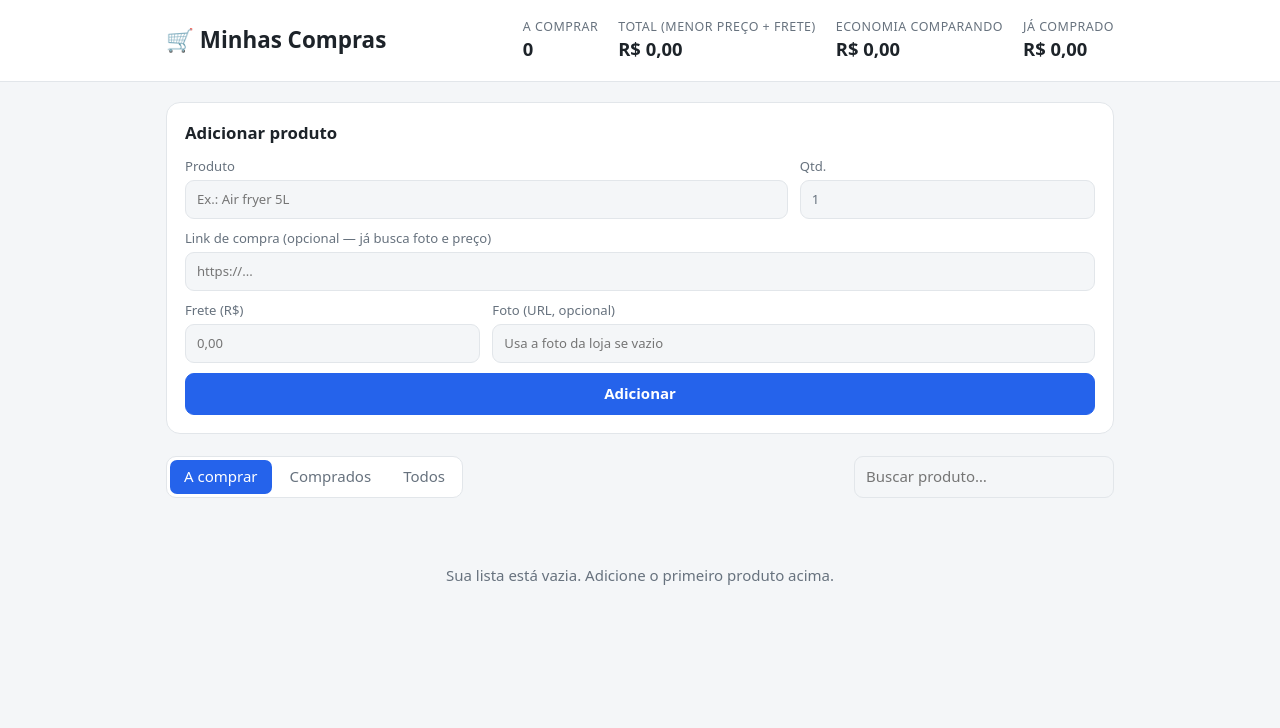
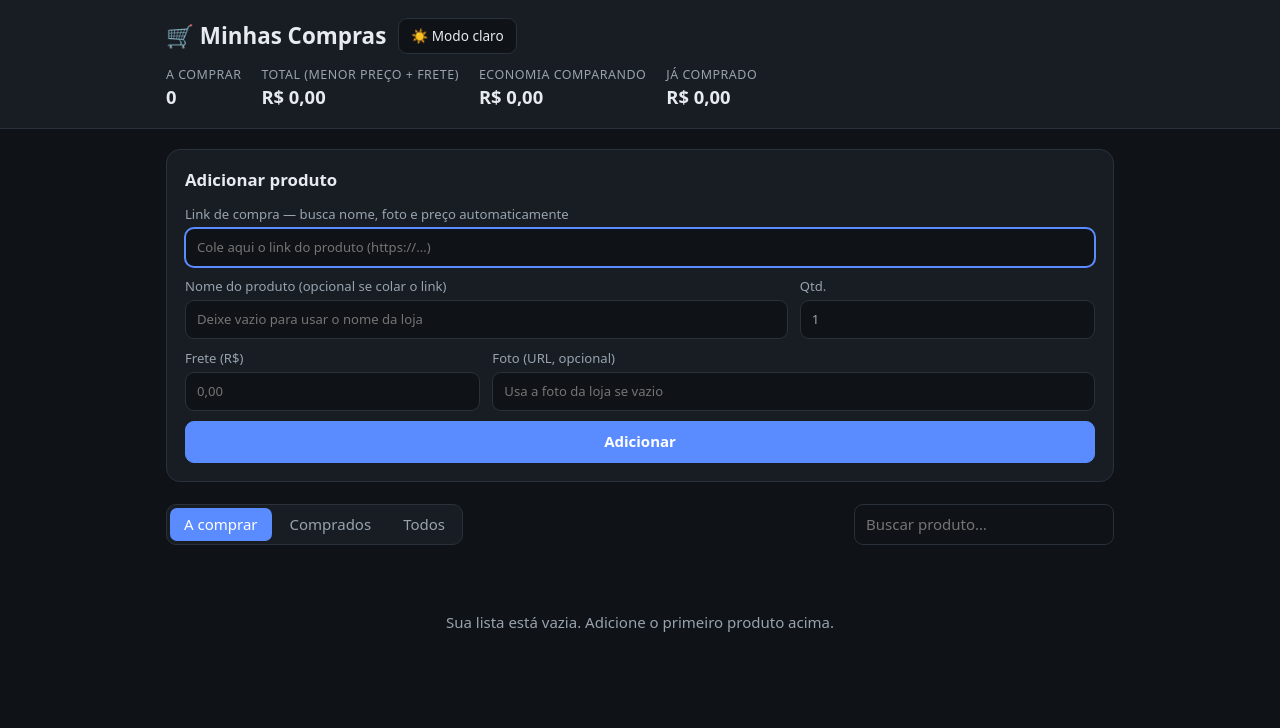
Before and after one commit to iigorrios/compras-online, a Flask app: page / in a window 1280 px wide. Shown: the top 728 px of the page. Run offline with Flask 3, Linux system fonts and the light colour scheme; data that the repository does not hold is empty; some libraries are stand-ins or nearby versions.

Commit message:
Nome do produto opcional (lido do link) e modo escuro
- Ao colar só o link, o produto é criado com nome, foto e preço da loja
- Tema escuro por padrão, com botão para alternar (salvo no navegador)

Co-Authored-By: Claude Opus 5.5 <noreply@anthropic.com>
Claude-Session: https://claude.ai/code/session_01KSXDCWFENJEiXR6M8kzbjv

```diff
--- a/app.py
+++ b/app.py
@@ -113,19 +113,38 @@ def listar_produtos():
 
 @app.post("/api/produtos")
 def criar_produto():
+    """Cria um produto. Se vier um link, o nome/foto/preço são lidos da loja
+    (o nome digitado, se houver, tem prioridade)."""
     dados = request.get_json(force=True)
     nome = (dados.get("nome") or "").strip()
-    if not nome:
-        return jsonify(erro="Informe o nome do produto."), 400
+    url = (dados.get("url") or "").strip()
+    if url and not url.startswith(("http://", "https://")):
+        return jsonify(erro="Informe um link começando com http:// ou https://"), 400
+    if not nome and not url:
+        return jsonify(erro="Informe o nome do produto ou cole um link de compra."), 400
+
+    info, aviso = None, None
+    if url:
+        info = scraper.extrair(url)
+        aviso = info["erro"]
+        nome = nome or info["nome"]
+        if not nome:
+            return jsonify(erro="Não consegui ler o nome do produto nesse link — digite o nome."), 400
+
     produto = Produto(
-        nome=nome,
+        nome=nome[:200],
         foto_url=(dados.get("foto_url") or "").strip() or None,
         observacao=(dados.get("observacao") or "").strip() or None,
         quantidade=int(dados.get("quantidade") or 1),
     )
     db.session.add(produto)
+    if info:
+        db.session.add(Link(
+            produto=produto, url=url, loja=info["loja"], preco=info["preco"],
+            frete=_num(dados.get("frete")), imagem=info["imagem"],
+        ))
     db.session.commit()
-    return jsonify(produto.to_dict()), 201
+    return jsonify(produto=produto.to_dict(), aviso=aviso), 201
 
 
 @app.patch("/api/produtos/<int:pid>")
--- a/static/app.js
+++ b/static/app.js
@@ -191,17 +191,17 @@ $("#form-produto").onsubmit = async (ev) => {
   const form = ev.target;
   const btn = $("button", form);
   const dados = Object.fromEntries(new FormData(form));
+  if (!dados.nome.trim() && !dados.url.trim()) {
+    toast("Cole um link de compra ou digite o nome do produto.");
+    return;
+  }
   btn.disabled = true; btn.textContent = dados.url ? "Buscando dados da loja…" : "Salvando…";
   try {
-    let produto = await api("POST", "/api/produtos", dados);
-    if (dados.url) {
-      const r = await api("POST", `/api/produtos/${produto.id}/links`, { url: dados.url, frete: dados.frete });
-      if (r.aviso) toast(r.aviso);
-      produto = r.produto;
-    }
+    const r = await api("POST", "/api/produtos", dados);
+    if (r.aviso) toast(r.aviso);
     form.reset();
     if (filtro === "comprados") setFiltro("pendentes");
-    substituir(produto);
+    substituir(r.produto);
   } catch (e) { toast(e.message); }
   btn.disabled = false; btn.textContent = "Adicionar";
 };
@@ -214,4 +214,15 @@ function setFiltro(f) {
 for (const b of document.querySelectorAll("#abas button")) b.onclick = () => setFiltro(b.dataset.filtro);
 $("#busca").oninput = (e) => { busca = e.target.value; render(); };
 
+// ---- tema claro/escuro (padrão: escuro; a escolha fica salva no navegador)
+function aplicarTema(tema) {
+  document.documentElement.dataset.theme = tema;
+  const btn = $("#tema");
+  btn.textContent = tema === "dark" ? "☀️ Modo claro" : "🌙 Modo escuro";
+  try { localStorage.setItem("tema", tema); } catch {}
+}
+$("#tema").onclick = () =>
+  aplicarTema(document.documentElement.dataset.theme === "dark" ? "light" : "dark");
+aplicarTema(document.documentElement.dataset.theme || "dark");
+
 carregar().catch((e) => toast(e.message));
--- a/static/style.css
+++ b/static/style.css
@@ -10,12 +10,11 @@
   --perigo: #c2410c;
   --raio: 14px;
 }
-@media (prefers-color-scheme: dark) {
-  :root {
-    --bg: #111418; --card: #1a1f25; --texto: #e7ebef; --suave: #98a3ae;
-    --borda: #2b323a; --primaria: #5b8cff; --verde: #4ade80; --verde-bg: #15301f;
-    --perigo: #fb923c;
-  }
+:root[data-theme="dark"] {
+  --bg: #0f1216; --card: #181d23; --texto: #e7ebef; --suave: #98a3ae;
+  --borda: #29313a; --primaria: #5b8cff; --verde: #4ade80; --verde-bg: #142c1d;
+  --perigo: #fb923c;
+  color-scheme: dark;
 }
 * { box-sizing: border-box; }
 body {
@@ -100,7 +99,10 @@ input:focus { outline: 2px solid var(--primaria); outline-offset: -1px; }
 .ofertas .loja a { color: var(--primaria); font-weight: 600; text-decoration: none; }
 .ofertas .loja a:hover { text-decoration: underline; }
 .selo { display: inline-block; background: var(--verde); color: #fff; font-size: .7rem; font-weight: 700; border-radius: 99px; padding: 1px 8px; margin-left: 6px; }
-@media (prefers-color-scheme: dark) { .selo { color: #0b1a10; } }
+[data-theme="dark"] .selo { color: #0b1a10; }
+.marca { display: flex; align-items: center; gap: 12px; }
+.foto.vazia { background: var(--bg); }
+.tema { font-size: .85rem; padding: 7px 12px; }
 .acoes-link { white-space: nowrap; text-align: right; }
 .sem-ofertas { color: var(--suave); font-size: .88rem; }
 
--- a/templates/index.html
+++ b/templates/index.html
@@ -1,6 +1,7 @@
 <!doctype html>
-<html lang="pt-BR">
+<html lang="pt-BR" data-theme="dark">
 <head>
+  <script>try{document.documentElement.dataset.theme=localStorage.getItem("tema")||"dark"}catch(e){}</script>
   <meta charset="utf-8">
   <meta name="viewport" content="width=device-width, initial-scale=1">
   <title>Minhas Compras</title>
@@ -9,7 +10,10 @@
 <body>
   <header class="topo">
     <div class="wrap">
-      <h1>🛒 Minhas Compras</h1>
+      <div class="marca">
+        <h1>🛒 Minhas Compras</h1>
+        <button id="tema" class="btn tema" type="button"></button>
+      </div>
       <div class="resumo" id="resumo"></div>
     </div>
   </header>
@@ -18,14 +22,14 @@
     <section class="card novo">
       <h2>Adicionar produto</h2>
       <form id="form-produto" class="grid-form">
-        <label class="span2">Produto
-          <input name="nome" required placeholder="Ex.: Air fryer 5L">
+        <label class="span3">Link de compra — busca nome, foto e preço automaticamente
+          <input name="url" type="url" placeholder="Cole aqui o link do produto (https://...)" autofocus>
+        </label>
+        <label class="span2">Nome do produto (opcional se colar o link)
+          <input name="nome" placeholder="Deixe vazio para usar o nome da loja">
         </label>
         <label>Qtd.
           <input name="quantidade" type="number" min="1" value="1">
-        </label>
-        <label class="span3">Link de compra (opcional — já busca foto e preço)
-          <input name="url" type="url" placeholder="https://...">
         </label>
         <label>Frete (R$)
           <input name="frete" inputmode="decimal" placeholder="0,00">
```
Also changed, not shown: README.md.
